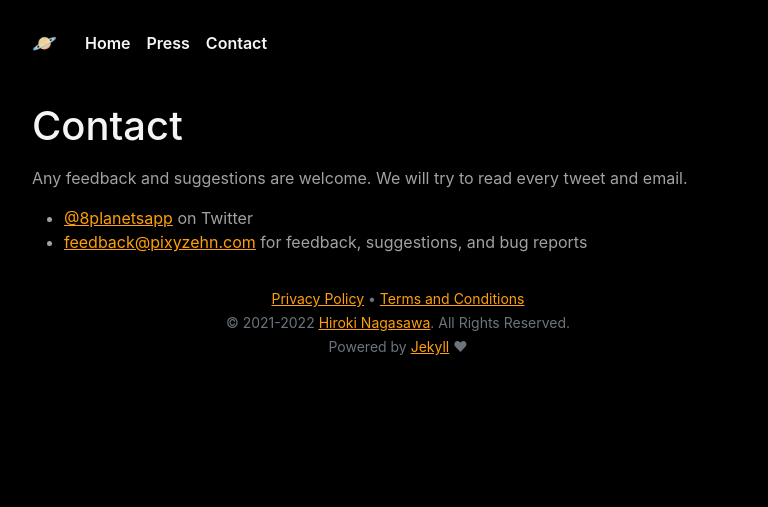
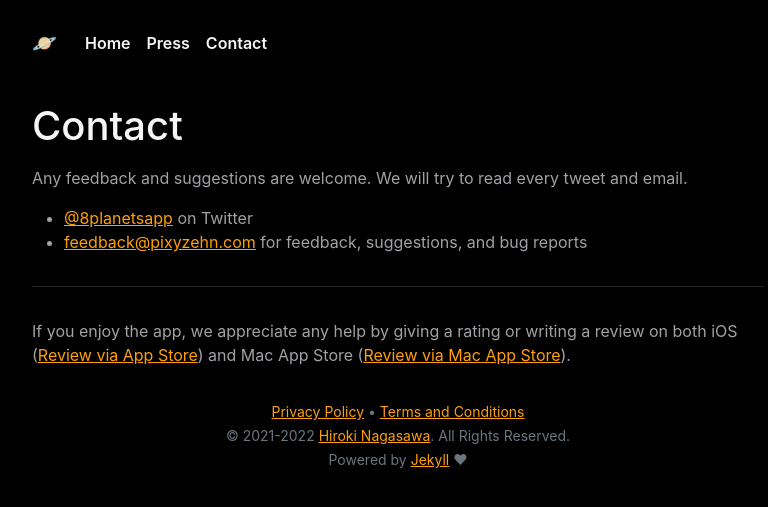
Before and after one commit to bluecometlabs/8planets.app, a Jekyll site: the page built from pages/contact.md, in a window 1280 px wide. Shown: the top 507 px of the page, without its empty margins (242-1010 px from the left). Built offline with Jekyll 4.4.1, drawn with Linux system fonts in a browser that asks for light colours; some of the changed lines change nothing that is shown.

Commit message:
Update contact page

```diff
--- a/_config.yml
+++ b/_config.yml
@@ -5,8 +5,10 @@
 timezone: Asia/Tokyo
 
 links:
-  app_store: https://apps.apple.com/us/app/8planets-solar-system-viewer/id1554639445
-  mac_app_store: https://apps.apple.com/us/app/8planets-solar-system-viewer/id1558464668
+  app_store: https://apps.apple.com/app/id1554639445
+  app_store_review: https://apps.apple.com/app/id1554639445/?action=write-review
+  mac_app_store: https://apps.apple.com/app/id1558464668
+  mac_app_store_review: https://apps.apple.com/app/id1558464668/?action=write-review
   twitter: https://twitter.com/8planetsapp
   developer: https://pixyzehn.com
   jekyll: https://jekyllrb.com
--- a/_includes/contact.html
+++ b/_includes/contact.html
@@ -5,4 +5,8 @@
         <li><a href="{{ site.links.twitter }}">@8planetsapp</a> on Twitter</li>
         <li><a href="mailto:feedback@pixyzehn.com">feedback@pixyzehn.com</a> for feedback, suggestions, and bug reports</li>
     </ul>
+
+    <hr>
+
+    <p>If you enjoy the app, we appreciate any help by giving a rating or writing a review on both iOS (<a href="{{ sites.link.app_store_review }}">Review via App Store</a>) and Mac App Store (<a href="{{ sites.link.mac_app_store_review }}">Review via Mac App Store</a>).</p>
 </div>
```
